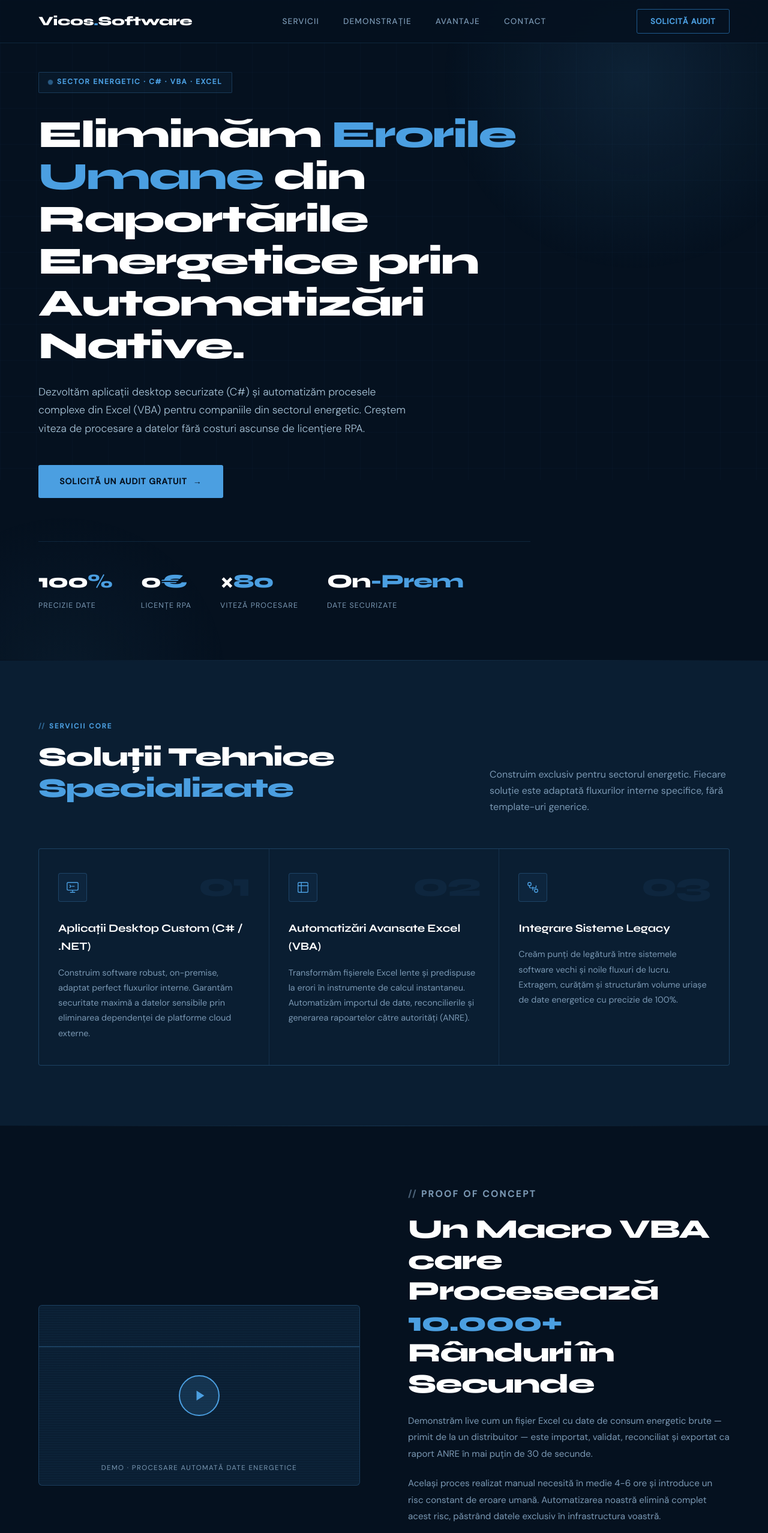
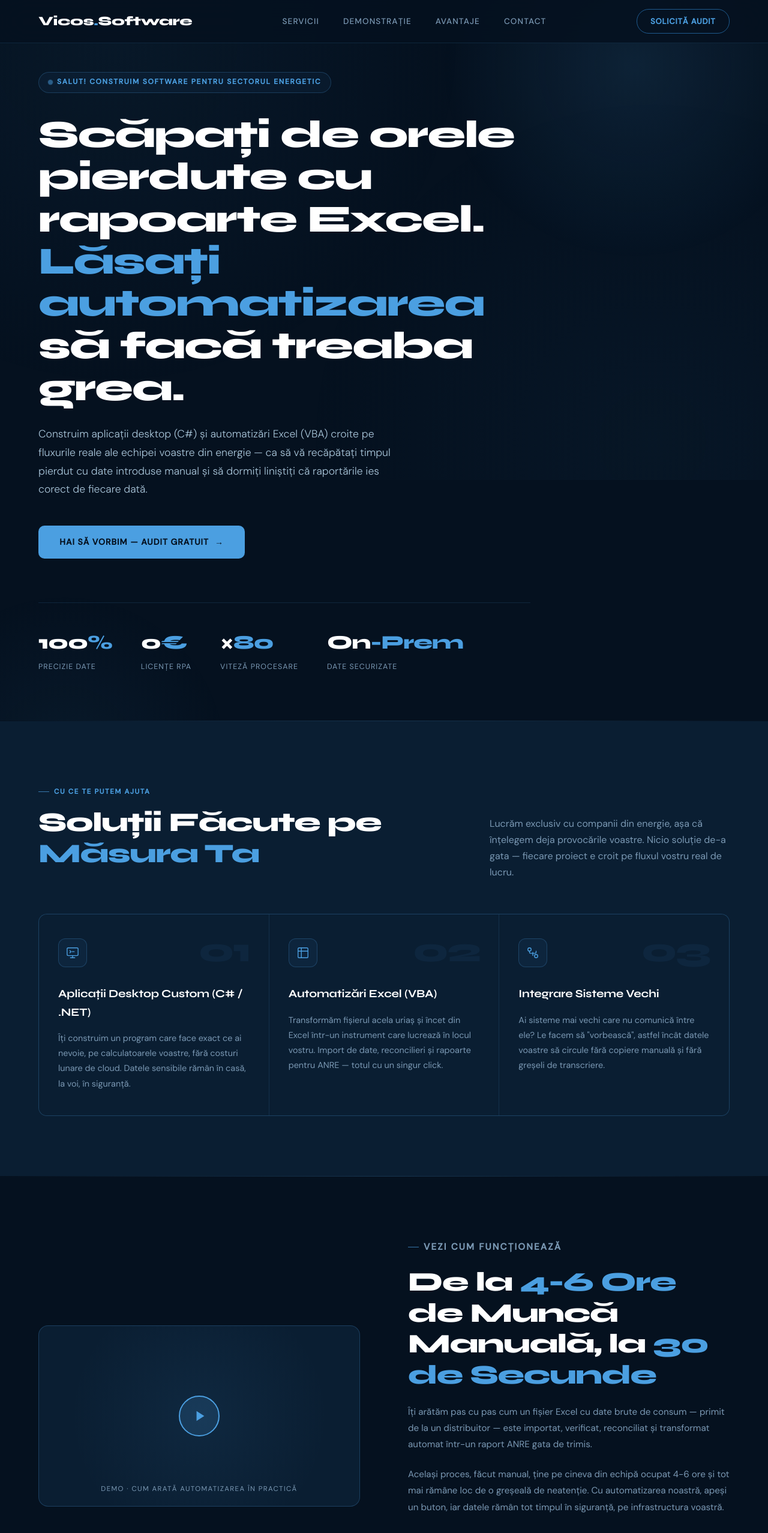
Before and after one commit to BuscoveanuVictor/site-firma, a plain HTML site: page index.html in a window 1280 px wide. Shown: the top 2555 px of the page at 60% size. Drawn offline with Linux system fonts and the light colour scheme.

Commit message:
Ton mai cald si vizual mai prietenos (colturi rotunjite, fara efect terminal)

```diff
--- a/index.html
+++ b/index.html
@@ -40,7 +40,7 @@
     overflow-x: hidden;
   }
 
-  /* ── GRID NOISE TEXTURE OVERLAY ── */
+  /* ── SOFT BACKGROUND GLOW (subtle, no grid/terminal feel) ── */
   body::before {
     content: '';
     position: fixed;
@@ -48,9 +48,8 @@
     pointer-events: none;
     z-index: 0;
     background-image:
-      linear-gradient(rgba(75,159,225,0.03) 1px, transparent 1px),
-      linear-gradient(90deg, rgba(75,159,225,0.03) 1px, transparent 1px);
-    background-size: 60px 60px;
+      radial-gradient(circle at 15% 8%, rgba(75,159,225,0.05) 0%, transparent 45%),
+      radial-gradient(circle at 85% 92%, rgba(75,159,225,0.04) 0%, transparent 45%);
   }
 
   /* ── NAVBAR ── */
@@ -106,7 +105,7 @@
     text-decoration: none;
     border: 1px solid var(--accent-dim);
     padding: 0.55rem 1.4rem;
-    border-radius: 3px;
+    border-radius: 20px;
     transition: background 0.2s, color 0.2s;
   }
 
@@ -162,7 +161,7 @@
     color: var(--accent);
     border: 1px solid var(--border-mid);
     padding: 0.4rem 1rem;
-    border-radius: 2px;
+    border-radius: 20px;
     margin-bottom: 2.2rem;
     background: rgba(75,159,225,0.05);
   }
@@ -214,7 +213,7 @@
     color: var(--navy);
     background: var(--accent);
     padding: 1rem 2.2rem;
-    border-radius: 3px;
+    border-radius: 10px;
     text-decoration: none;
     border: none;
     cursor: pointer;
@@ -272,18 +271,23 @@
   }
 
   .section-tag {
+    display: inline-flex;
+    align-items: center;
+    gap: 8px;
     font-size: 0.72rem;
     font-weight: 700;
-    letter-spacing: 0.18em;
+    letter-spacing: 0.14em;
     text-transform: uppercase;
     color: var(--accent);
     margin-bottom: 1rem;
   }
 
   .section-tag::before {
-    content: '//';
-    margin-right: 6px;
-    opacity: 0.6;
+    content: '';
+    width: 18px; height: 1px;
+    background: var(--accent);
+    display: inline-block;
+    opacity: 0.7;
   }
 
   h2 {
@@ -322,7 +326,7 @@
     gap: 1px;
     background: var(--border);
     border: 1px solid var(--border);
-    border-radius: 4px;
+    border-radius: 14px;
     overflow: hidden;
   }
 
@@ -350,7 +354,7 @@
   .service-icon {
     width: 48px; height: 48px;
     border: 1px solid var(--border-mid);
-    border-radius: 4px;
+    border-radius: 12px;
     display: flex;
     align-items: center;
     justify-content: center;
@@ -409,7 +413,7 @@
     aspect-ratio: 16/9;
     background: var(--navy-mid);
     border: 1px solid var(--border-mid);
-    border-radius: 6px;
+    border-radius: 16px;
     overflow: hidden;
     display: flex;
     align-items: center;
@@ -424,14 +428,7 @@
     content: '';
     position: absolute;
     inset: 0;
-    background:
-      repeating-linear-gradient(
-        0deg,
-        transparent,
-        transparent 2px,
-        rgba(75,159,225,0.03) 2px,
-        rgba(75,159,225,0.03) 4px
-      );
+    background: radial-gradient(circle at center, rgba(75,159,225,0.08) 0%, transparent 70%);
     pointer-events: none;
   }
 
@@ -532,7 +529,7 @@
     gap: 1px;
     background: var(--border);
     border: 1px solid var(--border);
-    border-radius: 4px;
+    border-radius: 14px;
     overflow: hidden;
     align-self: start;
   }
@@ -611,7 +608,7 @@
   .contact-detail-icon {
     width: 38px; height: 38px;
     border: 1px solid var(--border-mid);
-    border-radius: 3px;
+    border-radius: 10px;
     display: flex;
     align-items: center;
     justify-content: center;
@@ -670,7 +667,7 @@
     color: var(--white);
     background: var(--navy-mid);
     border: 1px solid var(--border);
-    border-radius: 3px;
+    border-radius: 8px;
     padding: 0.8rem 1rem;
     outline: none;
     transition: border-color 0.2s;
@@ -777,22 +774,6 @@
   .delay-4 { animation-delay: 0.46s; }
   .delay-5 { animation-delay: 0.58s; }
 
-  /* ── SCAN LINE EFFECT on video ── */
-  @keyframes scanline {
-    0% { top: -5%; }
-    100% { top: 105%; }
-  }
-
-  .scanline {
-    position: absolute;
-    left: 0; right: 0;
-    height: 3px;
-    background: linear-gradient(180deg, transparent, rgba(75,159,225,0.3), transparent);
-    animation: scanline 4s linear infinite;
-    pointer-events: none;
-    z-index: 2;
-  }
-
   /* ── TOAST ── */
   #toast {
     position: fixed;
@@ -804,7 +785,7 @@
     font-size: 0.88rem;
     font-weight: 600;
     padding: 0.9rem 1.6rem;
-    border-radius: 4px;
+    border-radius: 10px;
     z-index: 999;
     transform: translateY(100px);
     opacity: 0;
@@ -852,14 +833,14 @@
   <div class="hero-bg-glow"></div>
   <div class="hero-bg-glow-2"></div>
   <div class="hero-inner">
-    <div class="hero-label animate-in">Sector Energetic · C# · VBA · Excel</div>
+    <div class="hero-label animate-in">Salut! Construim software pentru sectorul energetic</div>
     <h1 class="animate-in delay-1">
-      Eliminăm <em>Erorile Umane</em> din Raportările Energetice prin Automatizări Native.
+      Scăpați de orele pierdute cu rapoarte Excel. <em>Lăsați automatizarea</em> să facă treaba grea.
     </h1>
     <p class="hero-sub animate-in delay-2">
-      Dezvoltăm aplicații desktop securizate (C#) și automatizăm procesele complexe din Excel (VBA) pentru companiile din sectorul energetic. Creștem viteza de procesare a datelor fără costuri ascunse de licențiere RPA.
+      Construim aplicații desktop (C#) și automatizări Excel (VBA) croite pe fluxurile reale ale echipei voastre din energie — ca să vă recăpătați timpul pierdut cu date introduse manual și să dormiți liniștiți că raportările ies corect de fiecare dată.
     </p>
-    <a href="#contact" class="btn-primary animate-in delay-3">Solicită un Audit Gratuit</a>
+    <a href="#contact" class="btn-primary animate-in delay-3">Hai să vorbim — Audit Gratuit</a>
     <div class="hero-metrics animate-in delay-4">
       <div class="metric-item">
         <div class="metric-num">100<span>%</span></div>
@@ -887,10 +868,10 @@
 <section id="services">
   <div class="services-intro">
     <div>
-      <p class="section-tag">Servicii Core</p>
-      <h2>Soluții Tehnice <em>Specializate</em></h2>
+      <p class="section-tag">Cu ce te putem ajuta</p>
+      <h2>Soluții Făcute pe <em>Măsura Ta</em></h2>
     </div>
-    <p class="services-desc">Construim exclusiv pentru sectorul energetic. Fiecare soluție este adaptată fluxurilor interne specifice, fără template-uri generice.</p>
+    <p class="services-desc">Lucrăm exclusiv cu companii din energie, așa că înțelegem deja provocările voastre. Nicio soluție de-a gata — fiecare proiect e croit pe fluxul vostru real de lucru.</p>
   </div>
 
   <div class="services-grid">
@@ -901,7 +882,7 @@
         <svg viewBox="0 0 24 24"><rect x="2" y="3" width="20" height="14" rx="2"/><path d="M8 21h8M12 17v4"/><path d="M7 8l2 2-2 2M11 10h4"/></svg>
       </div>
       <h3>Aplicații Desktop Custom (C# / .NET)</h3>
-      <p>Construim software robust, on-premise, adaptat perfect fluxurilor interne. Garantăm securitate maximă a datelor sensibile prin eliminarea dependenței de platforme cloud externe.</p>
+      <p>Îți construim un program care face exact ce ai nevoie, pe calculatoarele voastre, fără costuri lunare de cloud. Datele sensibile rămân în casă, la voi, în siguranță.</p>
     </div>
 
     <div class="service-card">
@@ -909,8 +890,8 @@
       <div class="service-icon">
         <svg viewBox="0 0 24 24"><path d="M9 3H5a2 2 0 00-2 2v4m6-6h10a2 2 0 012 2v4M9 3v18m0 0h10a2 2 0 002-2V9M9 21H5a2 2 0 01-2-2V9m0 0h18"/></svg>
       </div>
-      <h3>Automatizări Avansate Excel (VBA)</h3>
-      <p>Transformăm fișierele Excel lente și predispuse la erori în instrumente de calcul instantaneu. Automatizăm importul de date, reconcilierile și generarea rapoartelor către autorități (ANRE).</p>
+      <h3>Automatizări Excel (VBA)</h3>
+      <p>Transformăm fișierul acela uriaș și încet din Excel într-un instrument care lucrează în locul vostru. Import de date, reconcilieri și rapoarte pentru ANRE — totul cu un singur click.</p>
     </div>
 
     <div class="service-card">
@@ -918,8 +899,8 @@
       <div class="service-icon">
         <svg viewBox="0 0 24 24"><circle cx="6" cy="6" r="3"/><circle cx="18" cy="18" r="3"/><path d="M6 9v2a2 2 0 002 2h8a2 2 0 002-2V9M12 11v6"/></svg>
       </div>
-      <h3>Integrare Sisteme Legacy</h3>
-      <p>Creăm punți de legătură între sistemele software vechi și noile fluxuri de lucru. Extragem, curățăm și structurăm volume uriașe de date energetice cu precizie de 100%.</p>
+      <h3>Integrare Sisteme Vechi</h3>
+      <p>Ai sisteme mai vechi care nu comunică între ele? Le facem să "vorbească", astfel încât datele voastre să circule fără copiere manuală și fără greșeli de transcriere.</p>
     </div>
 
   </div>
@@ -931,21 +912,20 @@
 <section id="proof">
   <div class="proof-layout">
     <div class="proof-video-wrap" title="Demo video placeholder">
-      <div class="scanline"></div>
       <div class="play-btn">
         <svg viewBox="0 0 24 24"><path d="M5 3l14 9-14 9V3z"/></svg>
       </div>
-      <span class="video-label">Demo · Procesare Automată Date Energetice</span>
+      <span class="video-label">Demo · Cum arată automatizarea în practică</span>
     </div>
 
     <div class="proof-text">
-      <p class="section-tag">Proof of Concept</p>
-      <h2>Un Macro VBA care Procesează <em>10.000+</em> Rânduri în Secunde</h2>
+      <p class="section-tag">Vezi Cum Funcționează</p>
+      <h2>De la <em>4-6 Ore</em> de Muncă Manuală, la <em>30 de Secunde</em></h2>
       <p>
-        Demonstrăm live cum un fișier Excel cu date de consum energetic brute — primit de la un distribuitor — este importat, validat, reconciliat și exportat ca raport ANRE în mai puțin de 30 de secunde.
+        Îți arătăm pas cu pas cum un fișier Excel cu date brute de consum — primit de la un distribuitor — este importat, verificat, reconciliat și transformat automat într-un raport ANRE gata de trimis.
       </p>
       <p>
-        Același proces realizat manual necesită în medie 4-6 ore și introduce un risc constant de eroare umană. Automatizarea noastră elimină complet acest risc, păstrând datele exclusiv în infrastructura voastră.
+        Același proces, făcut manual, ține pe cineva din echipă ocupat 4-6 ore și tot mai rămâne loc de o greșeală de neatenție. Cu automatizarea noastră, apeși un buton, iar datele rămân tot timpul în siguranță, pe infrastructura voastră.
       </p>
       <div class="proof-stats">
         <div class="proof-stat">
@@ -972,35 +952,35 @@
   <div class="why-layout">
     <div class="why-text">
       <p class="section-tag">De ce Vicos?</p>
-      <h2>Performanță fără <em>Licențe</em> Costisitoare.</h2>
+      <h2>Fără <em>Abonamente</em>. Fără Surprize.</h2>
       <p>
-        Abordarea noastră este diferită. În loc să vă vindem abonamente anuale pentru platforme RPA externe, construim soluțiile direct în ecosistemul Microsoft pe care îl folosiți deja.
+        Suntem o echipă mică și lucrăm direct cu tine, fără departamente de vânzări între noi. În loc să vă vindem un abonament anual la o platformă RPA scumpă, construim soluția direct în Excel și Windows-ul pe care le folosiți deja.
       </p>
       <p>
-        Plătiți doar pentru dezvoltare, iar codul vă aparține integral, asigurând un ROI (Return of Investment) imediat. Fără vendor lock-in. Fără costuri recurente ascunse.
+        Plătești o singură dată, pentru dezvoltare, iar codul rămâne al vostru pentru totdeauna. Nu ești legat de noi și nu vei primi facturi surpriză luna viitoare.
       </p>
     </div>
 
     <div class="why-pillars">
       <div class="pillar">
-        <div class="pillar-icon">Securitate</div>
-        <h4>Date 100% On-Premise</h4>
-        <p>Niciun byte din datele sensibile nu părăsește infrastructura voastră. Zero dependențe cloud.</p>
+        <div class="pillar-icon">Siguranță</div>
+        <h4>Datele Rămân la Voi</h4>
+        <p>Nimic nu iese din infrastructura voastră spre servere externe. Confidențialitatea e regula, nu excepția.</p>
       </div>
       <div class="pillar">
-        <div class="pillar-icon">Cost Zero</div>
-        <h4>Fără Licențe RPA</h4>
-        <p>Codul livrat vă aparține. Nu există abonamente anuale sau taxe per utilizator.</p>
+        <div class="pillar-icon">Fără Costuri Ascunse</div>
+        <h4>Plătești o Singură Dată</h4>
+        <p>Codul e al vostru pentru totdeauna. Fără abonamente lunare, fără taxe per utilizator.</p>
       </div>
       <div class="pillar">
-        <div class="pillar-icon">Precizie</div>
-        <h4>Acuratețe Garantată</h4>
-        <p>Algoritmii de validare elimină erorile umane și inconsistențele de date la sursă.</p>
+        <div class="pillar-icon">Încredere</div>
+        <h4>Verificat de Fiecare Dată</h4>
+        <p>Validăm automat fiecare set de date, ca să nu mai stai cu grija că a scăpat o greșeală.</p>
       </div>
       <div class="pillar">
-        <div class="pillar-icon">Integrare</div>
-        <h4>Ecosistem Microsoft</h4>
-        <p>Construim pe platformele pe care le cunoașteți deja: Excel, .NET, SQL Server.</p>
+        <div class="pillar-icon">Familiar</div>
+        <h4>Pe Unelte pe Care le Știi</h4>
+        <p>Nimic nou de învățat — construim pe Excel, Windows și .NET, exact ce folosiți deja zi de zi.</p>
       </div>
     </div>
   </div>
@@ -1012,9 +992,9 @@
 <section id="contact">
   <div class="contact-layout">
     <div class="contact-info">
-      <p class="section-tag">Contact</p>
-      <h2>Solicită o <em>Consultație</em> Tehnică</h2>
-      <p>Discutăm gratuit despre procesele actuale din compania dumneavoastră și identificăm oportunități concrete de automatizare cu impact imediat.</p>
+      <p class="section-tag">Hai să Vorbim</p>
+      <h2>Spune-ne ce te <em>Încetinește</em></h2>
+      <p>Nicio obligație, nicio prezentare de vânzări — doar o discuție despre procesele voastre actuale, ca să vedem împreună unde poate ajuta o automatizare.</p>
 
       <div class="contact-detail">
         <div class="contact-detail-icon">
@@ -1074,21 +1054,21 @@
         <label for="service">Serviciu de Interes</label>
         <select id="service">
           <option value="">Selectează un serviciu...</option>
-          <option>Aplicații Desktop Custom (C# / .NET)</option>
-          <option>Automatizări Avansate Excel / VBA</option>
-          <option>Integrare Sisteme Legacy</option>
+          <option>Aplicație Desktop Custom (C# / .NET)</option>
+          <option>Automatizare Excel / VBA</option>
+          <option>Integrare Sisteme Vechi</option>
           <option>Audit Tehnic Gratuit</option>
           <option>Altceva / Nu știu încă</option>
         </select>
       </div>
 
       <div class="form-group">
-        <label for="message">Descrieți pe scurt procesul sau problema</label>
+        <label for="message">Povestește-ne pe scurt ce te încurcă</label>
         <textarea id="message" placeholder="Ex: Avem un raport Excel lunar cu 15.000 rânduri pe care îl procesăm manual în 5 ore. Vrem să automatizăm exportul către ANRE..."></textarea>
       </div>
 
       <div class="form-submit">
-        <p class="form-note">Răspundem în maxim 24h lucrătoare. Audit tehnic 100% gratuit și fără obligații.</p>
+        <p class="form-note">Îți răspundem în maxim 24h lucrătoare. Auditul e 100% gratuit, fără obligații.</p>
         <button type="submit" class="btn-primary" style="white-space:nowrap">Trimite Mesajul</button>
       </div>
     </form>
@@ -1106,7 +1086,7 @@
   </ul>
 </footer>
 
-<div id="toast">✓ Mesaj trimis! Vă contactăm în 24h.</div>
+<div id="toast">✓ Mulțumim! Te contactăm în cel mult 24h.</div>
 
 <script>
   function handleSubmit(e) {
```
